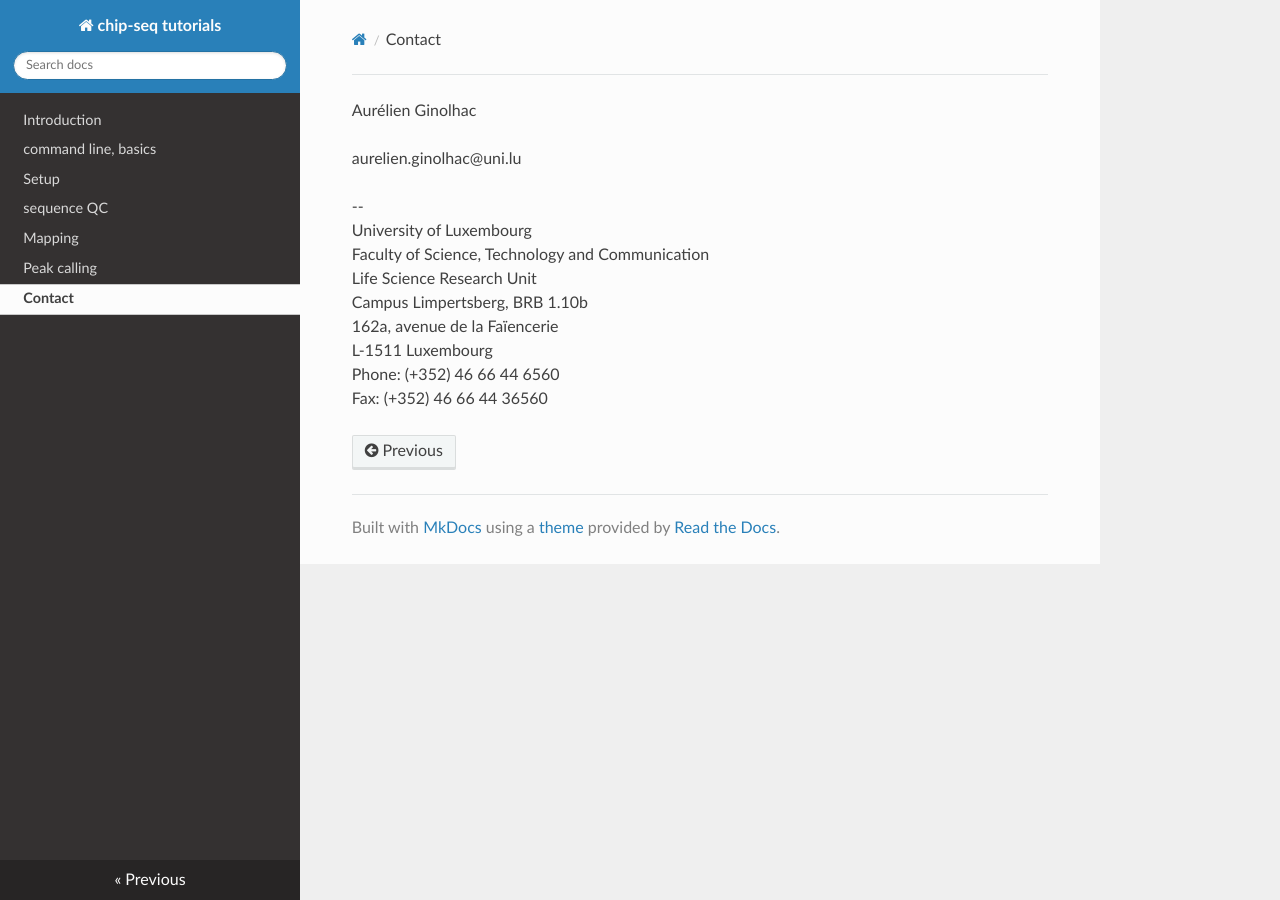
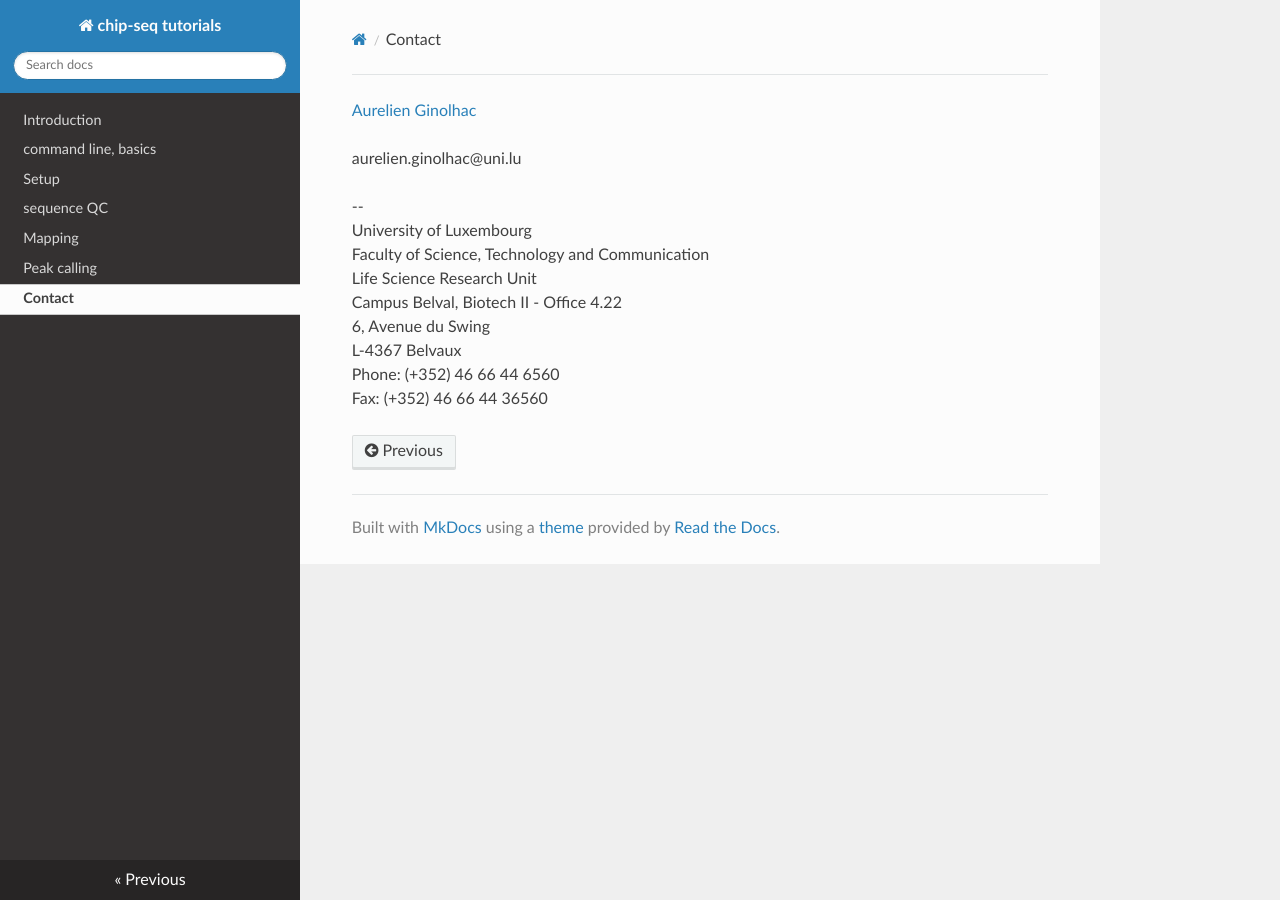
Before and after one commit to ginolhac/chip-seq, an MkDocs documentation site: the page built from docs/contact.md, in a window 1280 px wide. Built offline with MkDocs 1.6.1, drawn with Linux system fonts in a browser that asks for light colours; nearby versions of some CDN libraries; old or Windows-style settings are respelled for this version of MkDocs.

Commit message:
update contact

```diff
--- a/docs/contact.md
+++ b/docs/contact.md
@@ -1,4 +1,4 @@
-Aurélien Ginolhac
+[Aurelien Ginolhac](http://wwwen.uni.lu/recherche/fstc/life_sciences_research_unit/people/aurelien_ginolhac)
 
 aurelien.ginolhac@uni.lu
 
@@ -6,8 +6,8 @@ aurelien.ginolhac@uni.lu
 University of Luxembourg
 Faculty of Science, Technology and Communication
 Life Science Research Unit
-Campus Limpertsberg, BRB 1.10b
-162a, avenue de la Faïencerie
-L-1511 Luxembourg
+Campus Belval, Biotech II - Office 4.22
+6, Avenue du Swing
+L-4367 Belvaux
 Phone: (+352) 46 66 44 6560
 Fax: (+352) 46 66 44 36560
```
